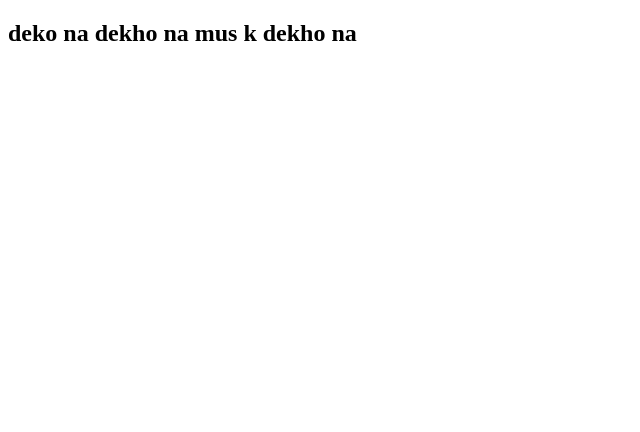
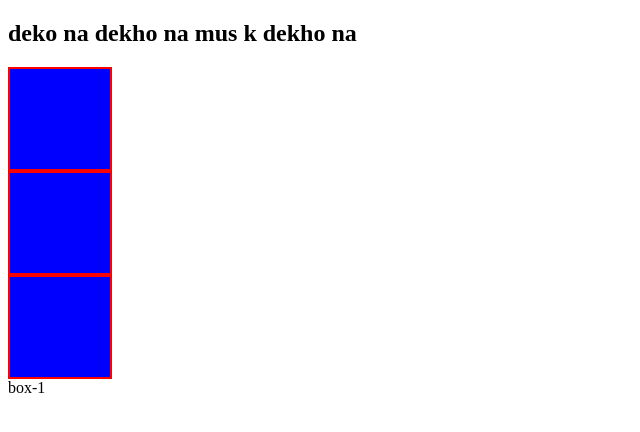
Before and after one commit to abdulalim1010/february--git-repo, a plain HTML site: page index.html in a window 1280 px wide. Shown: the whole page, without its empty margins (0-640 px from the left). Drawn offline with Linux system fonts and the light colour scheme.

Commit message:
night late

```diff
--- a/index.html
+++ b/index.html
@@ -6,6 +6,18 @@
   <meta name="viewport" content="width=device-width, initial-scale=1.0">
   <title>my extra learning
   </title>
+  <style>
+    .box {
+      width: 100px;
+      height: 100px;
+      border: 2px solid red;
+      background-color: blue;
+    }
+
+    .box:hover {
+      width: 400px;
+    }
+  </style>
 </head>
 
 <body>
@@ -13,6 +25,14 @@
 
   </h2>
 
+  <div class="box"></div>
+  <div class="box"></div>
+  <div class="box"></div>
+  <f>box-1</f>
+  <div>
+
+  </div>
+
 </body>
 
 </html>
```
